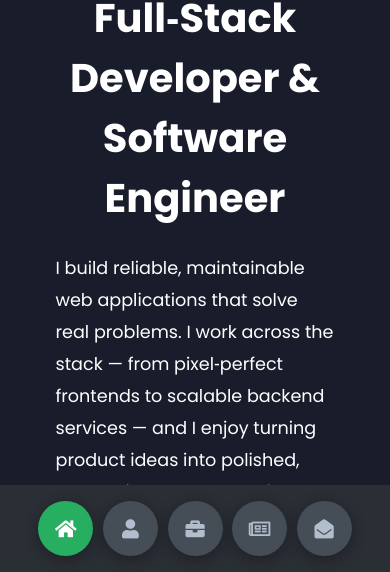
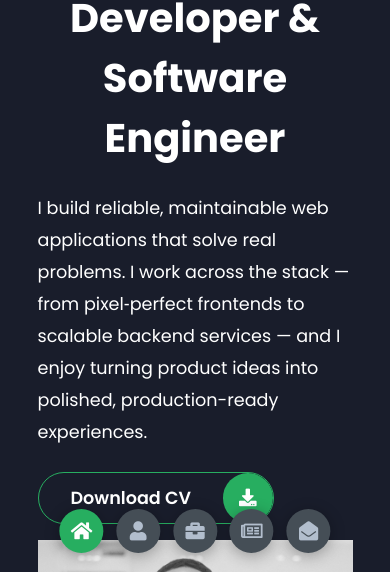
Before and after one commit to samuelonoh/Portfolio, a website: page index.html in a window 390 px wide. Shown: the part 272-844 px from the top of the page. Drawn offline with nearby package versions, Linux system fonts and the light colour scheme; files that its build step writes are made by us from their sources.

Commit message:
FEAT: Refactor media queries and styles for responsiveness

```diff
--- a/styles/_media.scss
+++ b/styles/_media.scss
@@ -38,15 +38,18 @@
 
     .controls{
         top: auto;
-        bottom: 0;
+        bottom: 1.2rem;
         flex-direction: row;
         justify-content: center;
         left: 50%;
         transform: translateX(-50%);
-        width: 100%;
-        background-color: var(--color-grey-5);
+        width: auto;
+        background-color: transparent;
+        padding: 0 .5rem;
         .control{
-            margin: 1rem .3rem;
+            margin: 0 .4rem;
+            width: 44px;
+            height: 44px;
         }
     }
 
@@ -70,7 +73,7 @@
     }
 
     .container{
-        padding: 2rem 2.5rem !important;
+        padding: 2rem 1.25rem !important;
     }
 
     .about-stats{
```
